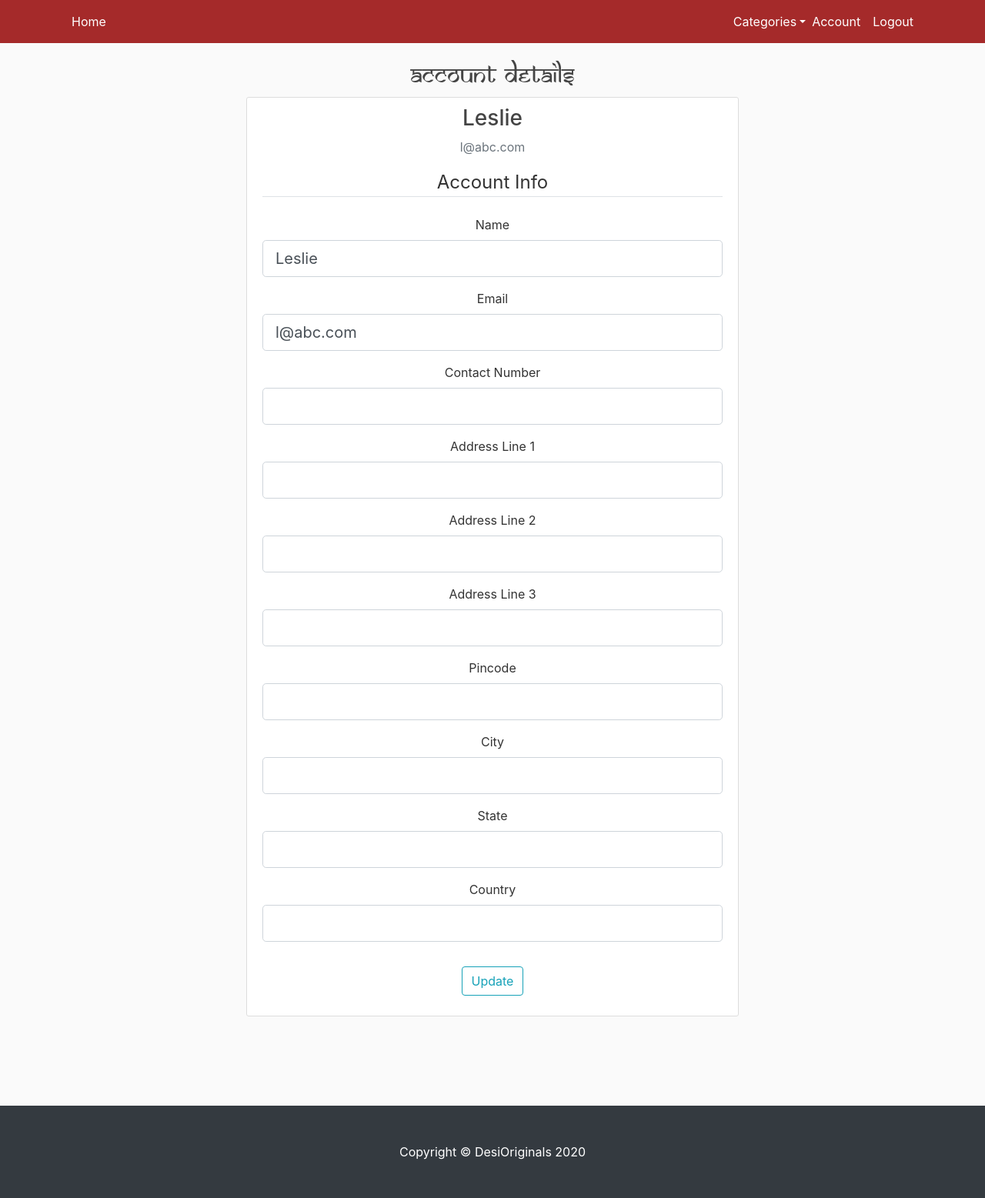
After one commit to ShreyaDhananjay/EcommerceWebsite, a Flask app: page /account in a window 1280 px wide. The commit adds this page. Shown: the whole page at 77% size. Run offline with Flask 2, Linux system fonts and the light colour scheme; a user stored in the database is signed in; some libraries are stand-ins or nearby versions.

Commit message:
account details modifiable

```diff
--- a/ecommerceweb/dbmodel.py
+++ b/ecommerceweb/dbmodel.py
@@ -21,11 +21,10 @@ class User(db.Model, UserMixin):
     city = db.Column(db.String(50))
     state = db.Column(db.String(50))
     country = db.Column(db.String(50))
-
     def __repr__(self):
         return f"User('{self.name}', '{self.email}')"
 
-class Seller(db.Model):
+class Seller(db.Model, UserMixin):
     __tablename__="seller"
     sid = db.Column(db.Integer, primary_key=True)
     name = db.Column(db.String(75), nullable=False)
--- a/ecommerceweb/forms.py
+++ b/ecommerceweb/forms.py
@@ -1,5 +1,6 @@
 from flask_wtf import FlaskForm
-from wtforms import StringField, PasswordField, SubmitField, BooleanField
+from flask_login import current_user
+from wtforms import StringField, PasswordField, SubmitField, BooleanField, IntegerField
 from wtforms.validators import DataRequired, Length, Email, EqualTo, ValidationError
 from ecommerceweb.dbmodel import User
 
@@ -18,9 +19,32 @@ class RegistrationForm(FlaskForm):
         if user:
             raise ValidationError('This email is taken. Please choose a different one.')
 
+
 class LoginForm(FlaskForm):
     email = StringField('Email',
                         validators=[DataRequired(), Email()])
     password = PasswordField('Password', validators=[DataRequired()])
     remember = BooleanField('Remember Me')
     submit = SubmitField('Login')
+
+
+class UpdateAccountForm(FlaskForm):
+    name = StringField('Name',
+                           validators=[DataRequired(), Length(min=2, max=30)])
+    email = StringField('Email',
+                        validators=[DataRequired(), Email()])
+    contactno = IntegerField('Contact Number')
+    addr1 = StringField('Address Line 1', validators=[Length(min=1, max=50)])
+    addr2 = StringField('Address Line 2', validators=[Length(max=50)])
+    addr3 = StringField('Address Line 3', validators=[Length(max=50)])
+    pincode = IntegerField('Pincode')
+    city = StringField('City', validators=[Length(max=50)])
+    state = StringField('State', validators=[Length(max=50)])
+    country = StringField('Country', validators=[Length(max=50)])
+    submit = SubmitField('Update')
+
+    def validate_email(self, email):
+        if email.data != current_user.email:
+            user = User.query.filter_by(email=email.data).first()
+            if user:
+                raise ValidationError('That email is taken. Please choose a different one.')
--- a/ecommerceweb/routes.py
+++ b/ecommerceweb/routes.py
@@ -1,6 +1,6 @@
 from flask import render_template, url_for, flash, redirect, request
 from ecommerceweb import app, db, bcrypt
-from ecommerceweb.forms import RegistrationForm, LoginForm
+from ecommerceweb.forms import RegistrationForm, LoginForm, UpdateAccountForm
 from ecommerceweb.dbmodel import User
 from flask_login import login_user, current_user, logout_user, login_required
 
@@ -11,7 +11,8 @@ def home():
 
 @app.route("/product")
 def product():
-    return render_template('product_desc.html')
+    return render_template('product_desc.html', title='Product Details')
+
 
 @app.route("/signup", methods=['GET', 'POST'])
 def register():
@@ -26,6 +27,7 @@ def register():
         flash('Your account has been created! You can now log in', 'success')
         return redirect(url_for('login'))
     return render_template('register.html', title='Register', form=form)
+
 
 @app.route("/login", methods=['GET', 'POST'])
 def login():
@@ -42,19 +44,42 @@ def login():
             flash('Login unsuccessful. Please check email and password', 'danger')
     return render_template('login.html', title='Login', form=form)
 
+
 @app.route("/logout")
 def logout():
     logout_user()
     return redirect(url_for('home'))
 
-'''
-@app.route("/cart")
+
+@app.route("/account", methods=['GET', 'POST'])
 @login_required
-def cart():
-    return render_template('cart.html', title='cart')
+def account():
+    form = UpdateAccountForm()
+    if form.validate_on_submit():
+        current_user.name = form.name.data
+        current_user.email = form.email.data
+        current_user.contactno = form.contactno.data
+        current_user.address_line1 = form.addr1.data
+        current_user.address_line2 = form.addr2.data
+        current_user.address_line3 = form.addr3.data
+        current_user.pincode = form.pincode.data
+        current_user.city = form.city.data
+        current_user.state = form.state.data
+        current_user.country = form.country.data
+        db.session.commit()
+        flash('Your account has been updated!', 'success')
+        return redirect(url_for('account'))
+    elif request.method == 'GET':
+        print(current_user.name)
+        form.name.data = current_user.name
+        form.email.data = current_user.email
+        form.contactno.data = current_user.contactno
+        form.addr1.data = current_user.address_line1
+        form.addr2.data = current_user.address_line2
+        form.addr3.data = current_user.address_line3
+        form.pincode.data = current_user.pincode
+        form.city.data = current_user.city
+        form.state.data = current_user.state
+        form.country.data = current_user.country
 
-
-@app.route("/login", methods=['GET', 'POST'])
-def login():
-    return render_template('login.html', title='Login', form=form)
-   '''
+    return render_template('account.html', title='Account', form=form)
--- /dev/null
+++ b/ecommerceweb/templates/account.html
@@ -0,0 +1,146 @@
+{% extends "layout.html" %}
+{% block content %}
+    <center>
+        <h2 class="title">Account Details</h2>
+    <div class="content-section" style="width: 50%;">
+        <h3 class="account-heading">{{ current_user.name }}</h3>
+        <p class="text-secondary">{{ current_user.email }}</p>
+        <form method="POST" action="" enctype="multipart/form-data">
+            {{ form.hidden_tag() }}
+            <fieldset class="form-group">
+                <legend class="border-bottom mb-4">Account Info</legend>
+                <div class="form-group">
+                    {{ form.name.label(class="form-control-label") }}
+
+                    {% if form.name.errors %}
+                        {{ form.name(class="form-control form-control-lg is-invalid") }}
+                        <div class="invalid-feedback">
+                            {% for error in form.name.errors %}
+                                <span>{{ error }}</span>
+                            {% endfor %}
+                        </div>
+                    {% else %}
+                        {{ form.name(class="form-control form-control-lg") }}
+                    {% endif %}
+                </div>
+                <div class="form-group">
+                    {{ form.email.label(class="form-control-label") }}
+                    {% if form.email.errors %}
+                        {{ form.email(class="form-control form-control-lg is-invalid") }}
+                        <div class="invalid-feedback">
+                            {% for error in form.email.errors %}
+                                <span>{{ error }}</span>
+                            {% endfor %}
+                        </div>
+                    {% else %}
+                        {{ form.email(class="form-control form-control-lg") }}
+                    {% endif %}
+                </div>
+                <div class="form-group">
+                    {{ form.contactno.label(class="form-control-label") }}
+                    {% if form.contactno.errors %}
+                        {{ form.contactno(class="form-control form-control-lg is-invalid") }}
+                        <div class="invalid-feedback">
+                            {% for error in form.contactno.errors %}
+                                <span>{{ error }}</span>
+                            {% endfor %}
+                        </div>
+                    {% else %}
+                        {{ form.contactno(class="form-control form-control-lg") }}
+                    {% endif %}
+                </div>
+                <div class="form-group">
+                    {{ form.addr1.label(class="form-control-label") }}
+                    {% if form.addr1.errors %}
+                        {{ form.addr1(class="form-control form-control-lg is-invalid") }}
+                        <div class="invalid-feedback">
+                            {% for error in form.addr1.errors %}
+                                <span>{{ error }}</span>
+                            {% endfor %}
+                        </div>
+                    {% else %}
+                        {{ form.addr1(class="form-control form-control-lg") }}
+                    {% endif %}
+                </div><div class="form-group">
+                    {{ form.addr2.label(class="form-control-label") }}
+                    {% if form.addr2.errors %}
+                        {{ form.addr2(class="form-control form-control-lg is-invalid") }}
+                        <div class="invalid-feedback">
+                            {% for error in form.addr2.errors %}
+                                <span>{{ error }}</span>
+                            {% endfor %}
+                        </div>
+                    {% else %}
+                        {{ form.addr2(class="form-control form-control-lg") }}
+                    {% endif %}
+                </div><div class="form-group">
+                    {{ form.addr3.label(class="form-control-label") }}
+                    {% if form.addr3.errors %}
+                        {{ form.addr3(class="form-control form-control-lg is-invalid") }}
+                        <div class="invalid-feedback">
+                            {% for error in form.addr3.errors %}
+                                <span>{{ error }}</span>
+                            {% endfor %}
+                        </div>
+                    {% else %}
+                        {{ form.addr3(class="form-control form-control-lg") }}
+                    {% endif %}
+                </div>
+                <div class="form-group">
+                    {{ form.pincode.label(class="form-control-label") }}
+                    {% if form.pincode.errors %}
+                        {{ form.pincode(class="form-control form-control-lg is-invalid") }}
+                        <div class="invalid-feedback">
+                            {% for error in form.pincode.errors %}
+                                <span>{{ error }}</span>
+                            {% endfor %}
+                        </div>
+                    {% else %}
+                        {{ form.pincode(class="form-control form-control-lg") }}
+                    {% endif %}
+                </div>
+                <div class="form-group">
+                    {{ form.city.label(class="form-control-label") }}
+                    {% if form.city.errors %}
+                        {{ form.city(class="form-control form-control-lg is-invalid") }}
+                        <div class="invalid-feedback">
+                            {% for error in form.city.errors %}
+                                <span>{{ error }}</span>
+                            {% endfor %}
+                        </div>
+                    {% else %}
+                        {{ form.city(class="form-control form-control-lg") }}
+                    {% endif %}
+                </div><div class="form-group">
+                    {{ form.state.label(class="form-control-label") }}
+                    {% if form.state.errors %}
+                        {{ form.state(class="form-control form-control-lg is-invalid") }}
+                        <div class="invalid-feedback">
+                            {% for error in form.state.errors %}
+                                <span>{{ error }}</span>
+                            {% endfor %}
+                        </div>
+                    {% else %}
+                        {{ form.state(class="form-control form-control-lg") }}
+                    {% endif %}
+                </div><div class="form-group">
+                    {{ form.country.label(class="form-control-label") }}
+                    {% if form.country.errors %}
+                        {{ form.country(class="form-control form-control-lg is-invalid") }}
+                        <div class="invalid-feedback">
+                            {% for error in form.country.errors %}
+                                <span>{{ error }}</span>
+                            {% endfor %}
+                        </div>
+                    {% else %}
+                        {{ form.country(class="form-control form-control-lg") }}
+                    {% endif %}
+                </div>
+            </fieldset>
+            <div class="form-group">
+                {{ form.submit(class="btn btn-outline-info") }}
+            </div>
+        </form>
+    </div>
+    </center>
+{% endblock content%}
--- a/ecommerceweb/templates/layout.html
+++ b/ecommerceweb/templates/layout.html
@@ -10,7 +10,11 @@
     <link rel="stylesheet" href="https://use.fontawesome.com/releases/v5.7.0/css/all.css" integrity="sha384-lZN37f5QGtY3VHgisS14W3ExzMWZxybE1SJSEsQp9S+oqd12jhcu+A56Ebc1zFSJ" crossorigin="anonymous">
     <link rel="stylesheet" type="text/css" href="{{ url_for('static', filename='main.css') }}">
     <link rel="stylesheet" type="text/css" href="{{ url_for('static', filename='pdesp.css') }}">
+    {% if title %}
+        <title>{{ title }}</title>
+    {% else %}
         <title>Home</title>
+    {% endif %}
     <style>
       /* Make the image fully responsive */
       .carousel-inner img {
@@ -48,7 +52,7 @@
             <a class="nav-item nav-link" href="{{ url_for('home') }}">Home</a>
           </div>
             <div class="dropdown" style="color: white;">
-              <a class="dropdown-toggle" data-toggle="dropdown" href=""><span style="color: white;">Categories</span></a>
+              <a class="dropdown-toggle" data-toggle="dropdown" href="" style="color: white;">Categories</a>
               <div class="dropdown-menu" role="menu">
                 <a href="#" class="dropdown-item">Handicrafts</a>
                 <a href="#"class="dropdown-item">Home Decor</a>
@@ -61,6 +65,7 @@
           <!-- Navbar Right Side -->
           <div class="navbar-nav">
             {% if current_user.is_authenticated %}
+            <a class="nav-item nav-link" href="{{ url_for('account') }}">Account</a>
             <a class="nav-item nav-link" href="{{ url_for('logout') }}">Logout</a>
             {% else %}
             <a class="nav-item nav-link" href="{{ url_for('login') }}">Login</a>
@@ -84,13 +89,12 @@
         {% endwith %}
   </main>
   {% block content %}{% endblock %}
-  <footer class="py-5 bg-dark" style="height: 2px; bottom: initial;">
-    <p class="m-0 text-center text-white">Copyright &copy; Your Website 2019</p>
+  <br><br><br><br>
+  <footer class="py-5 bg-dark font-small pt-4" style="height: 100%;">
+    <p class="m-0 text-center text-white">Copyright &copy; DesiOriginals 2020</p>
+  </footer>
 
-</footer>
   <script src="vendor/jquery/jquery.min.js"></script>
-  <!-- Optional JavaScript -->
-  <!-- jQuery first, then Popper.js, then Bootstrap JS -->
   <script src="https://ajax.googleapis.com/ajax/libs/jquery/3.4.1/jquery.min.js"></script>
   <script src="https://cdnjs.cloudflare.com/ajax/libs/popper.js/1.16.0/umd/popper.min.js"></script>
   <script src="https://maxcdn.bootstrapcdn.com/bootstrap/4.4.1/js/bootstrap.min.js"></script>
```
Also changed, not shown: ecommerceweb/static/main1.css (+23 -0 lines), ecommerceweb/site1.db. Lines whose indentation alone changed are shown as unchanged.
